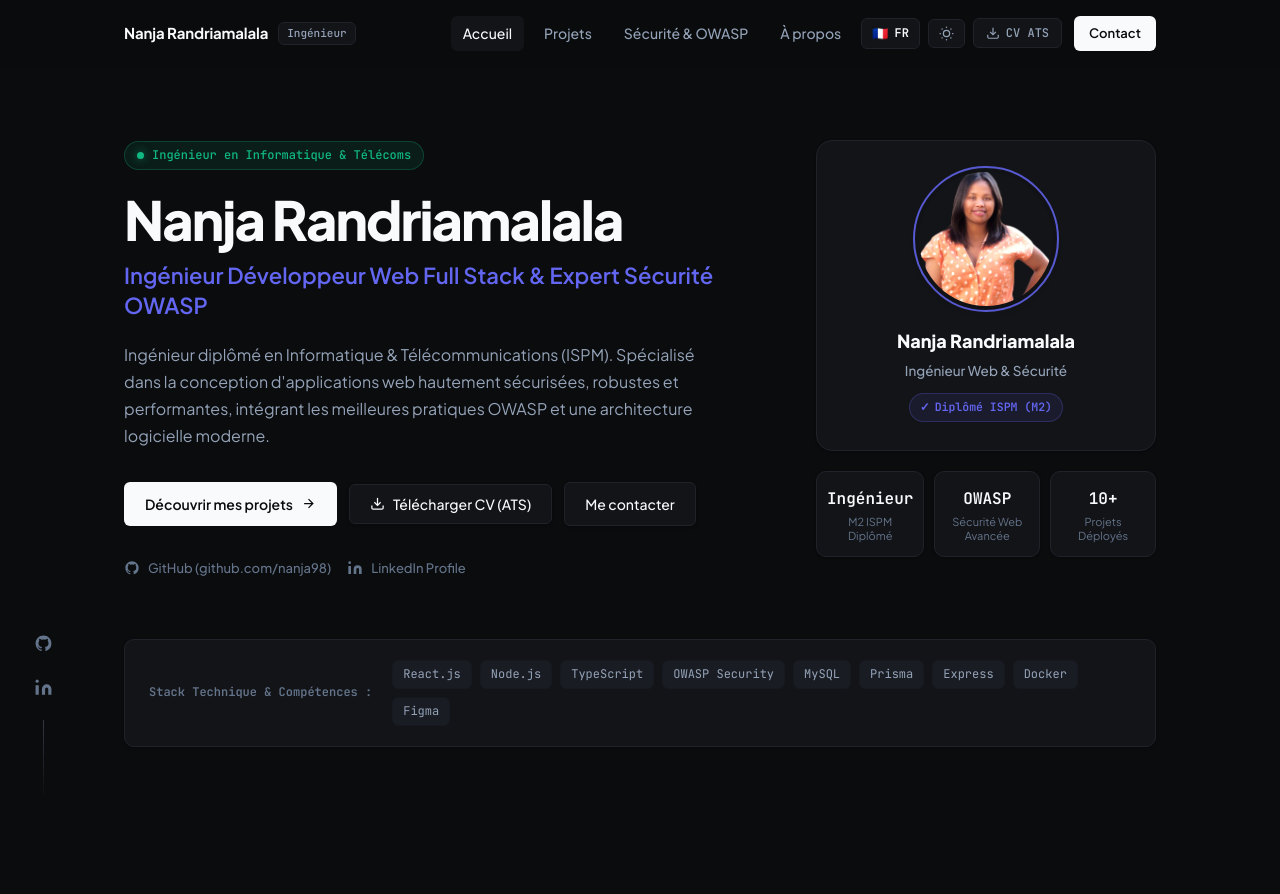
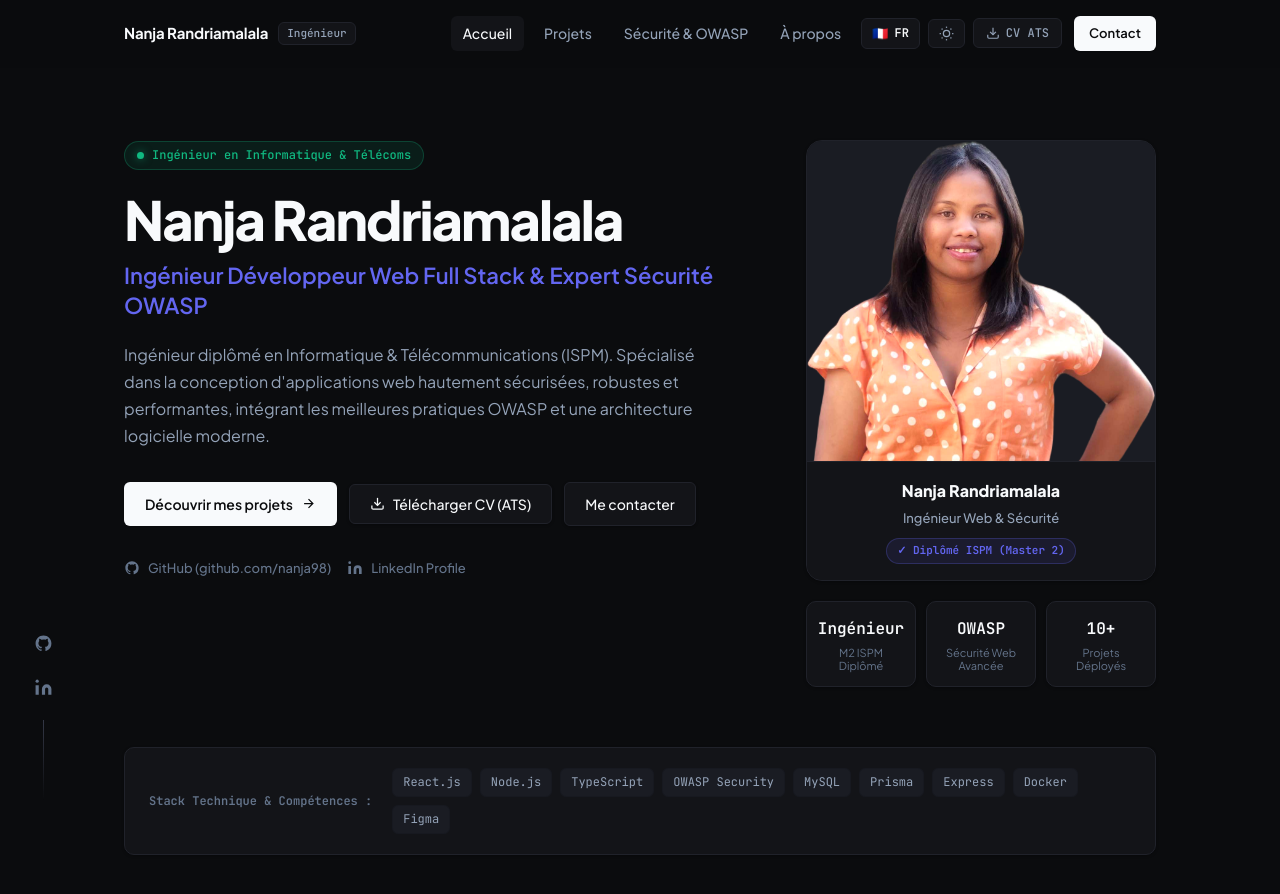
Before and after one commit to nanja98/PortFolio, a React (Create React App) app: page / in a window 1280 px wide. Shown: the top 894 px of the page. Before the commit the page ends 827 px from the top, so only its background shows below. Built offline with nearby package versions, Linux system fonts and the light colour scheme.

Commit message:
Update Home page photo display with prominent 320px high-impact portrait card showcase

```diff
--- a/src/pages/Accueil.jsx
+++ b/src/pages/Accueil.jsx
@@ -24,10 +24,10 @@ const Home = () => {
       <section className="hero-section">
         <div className="container">
 
-          {/* Main Hero Card */}
+          {/* Main Hero Grid */}
           <div className="hero-grid">
 
-            {/* Left Content */}
+            {/* Left Main Content */}
             <div className="hero-main">
               <div className="hero-status reveal">
                 <span className="status-indicator" />
@@ -93,25 +93,25 @@ const Home = () => {
               </div>
             </div>
 
-            {/* Right Profile Badge Card & Quick Stats */}
+            {/* Right Side: Prominent Hero Photo Showcase */}
             <div className="hero-aside reveal d2">
-              <div className="engineer-profile-card">
-                <div className="profile-avatar-container">
-                  <img src={profileImg} alt={name} className="profile-avatar-image" />
-                  <div className="avatar-status-ring" />
+              <div className="home-portrait-card">
+                <div className="portrait-image-wrapper">
+                  <img src={profileImg} alt={name} className="portrait-image" />
                 </div>
 
-                <div className="profile-card-details">
-                  <div className="profile-card-name">{name}</div>
-                  <div className="profile-card-role">
+                <div className="portrait-card-footer">
+                  <div className="portrait-meta-name">{name}</div>
+                  <div className="portrait-meta-title">
                     {lang === "fr" ? "Ingénieur Web & Sécurité" : "Web & Security Engineer"}
                   </div>
-                  <div className="profile-card-badge">
-                    <span>✓</span> {lang === "fr" ? "Diplômé ISPM (M2)" : "ISPM Graduate (M2)"}
-                  </div>
+                  <span className="portrait-verified-chip">
+                    ✓ {lang === "fr" ? "Diplômé ISPM (Master 2)" : "ISPM Graduate (Master 2)"}
+                  </span>
                 </div>
               </div>
 
+              {/* Metrics Grid */}
               <div className="metrics-grid">
                 {stats.map((stat, idx) => (
                   <div key={idx} className="metric-card">
--- a/src/styles/Accueil.css
+++ b/src/styles/Accueil.css
@@ -4,8 +4,8 @@
 
 .hero-grid {
   display: grid;
-  grid-template-columns: 1fr 340px;
-  gap: 60px;
+  grid-template-columns: 1fr 350px;
+  gap: 56px;
   align-items: start;
 }
 
@@ -89,90 +89,86 @@
   color: var(--text-primary);
 }
 
-/* Aside Profile Badge Card */
+/* Aside Hero Portrait Showcase */
 .hero-aside {
   display: flex;
   flex-direction: column;
   gap: 20px;
 }
 
-.engineer-profile-card {
+.home-portrait-card {
   background: var(--bg-surface);
   border: 1px solid var(--border);
   border-radius: var(--radius-lg);
-  padding: 28px 24px;
+  overflow: hidden;
+  box-shadow: var(--card-shadow);
+  transition: var(--transition);
   display: flex;
   flex-direction: column;
-  align-items: center;
-  text-align: center;
-  box-shadow: var(--card-shadow);
-  transition: var(--transition);
-  position: relative;
 }
 
-.engineer-profile-card:hover {
+.home-portrait-card:hover {
   border-color: var(--border-hover);
   transform: translateY(-2px);
 }
 
-.profile-avatar-container {
+.portrait-image-wrapper {
+  width: 100%;
+  height: 320px;
+  overflow: hidden;
+  background: var(--bg-muted);
   position: relative;
-  width: 140px;
-  height: 140px;
-  margin-bottom: 18px;
 }
 
-.profile-avatar-image {
+.portrait-image {
   width: 100%;
   height: 100%;
-  border-radius: 50%;
   object-fit: cover;
-  border: 3px solid var(--bg-surface);
-  box-shadow: 0 4px 14px rgba(0, 0, 0, 0.15);
+  object-position: top center;
   filter: contrast(102%);
+  transition: var(--transition);
 }
 
-.avatar-status-ring {
-  position: absolute;
-  inset: -3px;
-  border-radius: 50%;
-  border: 2px solid var(--accent);
-  opacity: 0.85;
-  pointer-events: none;
+.home-portrait-card:hover .portrait-image {
+  transform: scale(1.03);
 }
 
-.profile-card-details {
+.portrait-card-footer {
+  padding: 16px;
+  text-align: center;
+  background: var(--bg-surface);
+  border-top: 1px solid var(--border);
   display: flex;
   flex-direction: column;
   align-items: center;
   gap: 4px;
 }
 
-.profile-card-name {
-  font-size: 18px;
+.portrait-meta-name {
+  font-size: 16px;
   font-weight: 800;
   color: var(--text-primary);
 }
 
-.profile-card-role {
-  font-size: 13.5px;
+.portrait-meta-title {
+  font-size: 13px;
   color: var(--text-secondary);
   font-weight: 500;
 }
 
-.profile-card-badge {
+.portrait-verified-chip {
   display: inline-flex;
   align-items: center;
-  gap: 5px;
+  gap: 4px;
   font-family: var(--font-mono);
-  font-size: 11.5px;
+  font-size: 11px;
   font-weight: 600;
-  margin-top: 8px;
-  padding: 4px 10px;
+  color: var(--accent);
   background: var(--accent-subtle);
-  color: var(--accent);
   border: 1px solid var(--accent-border);
+  padding: 3px 10px;
   border-radius: var(--radius-full);
+  margin-top: 6px;
 }
 
 /* Metrics Grid */
@@ -249,7 +245,7 @@
     gap: 40px;
   }
   .hero-aside {
-    max-width: 320px;
+    max-width: 350px;
     margin: 0 auto;
   }
   .tech-banner {
```
